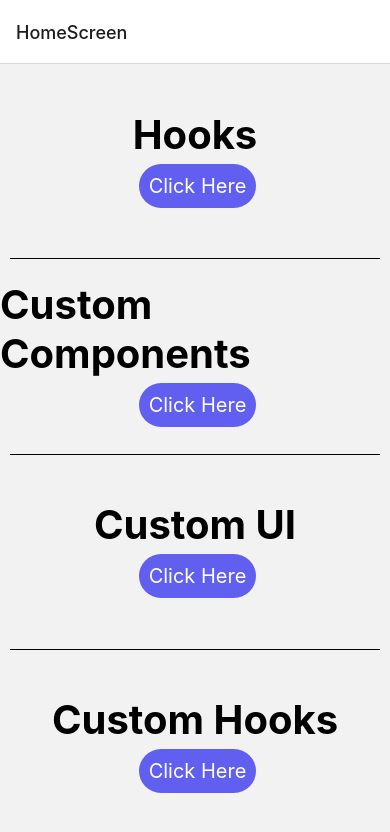
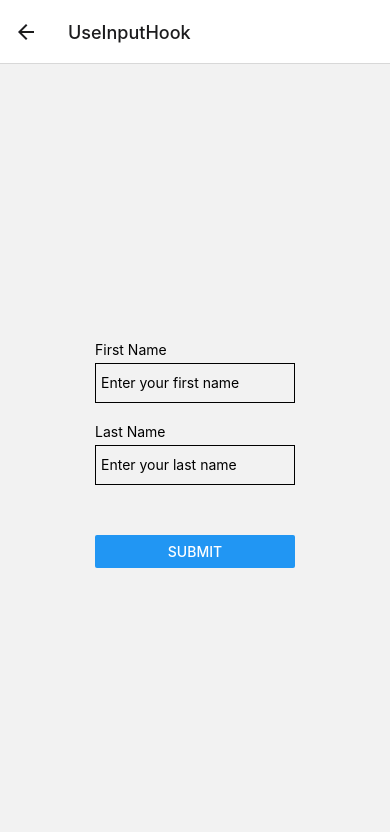
Before and after one commit to TanmayJain33/RNCounterApp, a React Native app: screen /UseInputHook in a window 390 px wide. Shown: the top 832 px of the page. Built offline with nearby package versions, Linux system fonts and the light colour scheme.

Commit message:
Add useInput() custom hook

```diff
--- a/App.js
+++ b/App.js
@@ -36,6 +36,7 @@ import BookStoreUIScreen from './screens/customUIScreen/BookStoreUIScreen';
 import CustomHooksScreen from './screens/CustomHooksScreen';
 import UseDocumentTitleHook from './screens/customHooksScreen/useDocumentTitleHook';
 import UseCounterHook from './screens/customHooksScreen/useCounterHook';
+import UseInputHook from './screens/customHooksScreen/useInputHook';
 
 const Stack = createStackNavigator();
 
@@ -93,6 +94,7 @@ export default function App() {
           component={UseDocumentTitleHook}
         />
         <Stack.Screen name="UseCounterHook" component={UseCounterHook} />
+        <Stack.Screen name="UseInputHook" component={UseInputHook} />
       </Stack.Navigator>
     </NavigationContainer>
   );
--- /dev/null
+++ b/components/UserForm.js
@@ -0,0 +1,58 @@
+import React from 'react';
+import {View, TextInput, Text, Button} from 'react-native';
+import useInput from '../screens/customHooks/useInput';
+
+export default function UserForm() {
+  const [firstName, bindFirstName, resetFirstName] = useInput('');
+  const [lastName, bindLastName, resetLastName] = useInput('');
+
+  const submitHandler = () => {
+    alert(`Hello ${firstName} ${lastName}`);
+    resetFirstName();
+    resetLastName();
+  };
+
+  return (
+    <View>
+      <Text>First Name</Text>
+      <View
+        style={{
+          width: 200,
+          alignItems: 'center',
+          height: 40,
+          borderWidth: 1,
+          paddingHorizontal: 5,
+          marginTop: 5,
+          marginBottom: 20,
+        }}>
+        <TextInput
+          keyboardType="default"
+          value={bindFirstName.value}
+          onChangeText={bindFirstName.onChangeText}
+          style={{width: '100%', flex: 1}}
+          placeholder="Enter your first name"
+        />
+      </View>
+      <Text>Last Name</Text>
+      <View
+        style={{
+          width: 200,
+          alignItems: 'center',
+          height: 40,
+          borderWidth: 1,
+          paddingHorizontal: 5,
+          marginTop: 5,
+          marginBottom: 50,
+        }}>
+        <TextInput
+          keyboardType="default"
+          value={bindLastName.value}
+          onChangeText={bindLastName.onChangeText}
+          style={{width: '100%', flex: 1}}
+          placeholder="Enter your last name"
+        />
+      </View>
+      <Button title="Submit" onPress={submitHandler} />
+    </View>
+  );
+}
--- a/screens/CustomHooksScreen.js
+++ b/screens/CustomHooksScreen.js
@@ -45,6 +45,31 @@ export default function CustomHooksScreen({navigation}) {
           </Text>
         </TouchableOpacity>
       </View>
+
+      <View
+        style={{
+          height: 1,
+          width: '95%',
+          backgroundColor: '#000',
+        }}
+      />
+      <View style={{flexDirection: 'row', alignItems: 'center', flex: 1}}>
+        <Text style={{fontSize: 20, fontWeight: '700', color: '#000'}}>
+          useInput() Hook
+        </Text>
+        <TouchableOpacity
+          style={{
+            margin: 5,
+            marginLeft: 10,
+            backgroundColor: '#605ff0',
+            borderRadius: 40,
+          }}
+          onPress={() => navigation.navigate('UseInputHook')}>
+          <Text style={{fontSize: 15, color: '#fff', padding: 10}}>
+            Click Here
+          </Text>
+        </TouchableOpacity>
+      </View>
     </View>
   );
 }
--- /dev/null
+++ b/screens/customHooks/useInput.js
@@ -0,0 +1,18 @@
+import {useState} from 'react';
+
+export default function useInput(initialValue) {
+  const [value, setValue] = useState(initialValue);
+
+  const reset = () => {
+    setValue(initialValue);
+  };
+
+  const bind = {
+    value: value,
+    onChangeText: text => {
+      setValue(text);
+    },
+  };
+
+  return [value, bind, reset];
+}
--- /dev/null
+++ b/screens/customHooksScreen/useInputHook.js
@@ -0,0 +1,11 @@
+import React from 'react';
+import {View} from 'react-native';
+import UserForm from '../../components/UserForm';
+
+export default function UseInputHook() {
+  return (
+    <View style={{flex: 1, alignItems: 'center', justifyContent: 'center'}}>
+      <UserForm />
+    </View>
+  );
+}
```
